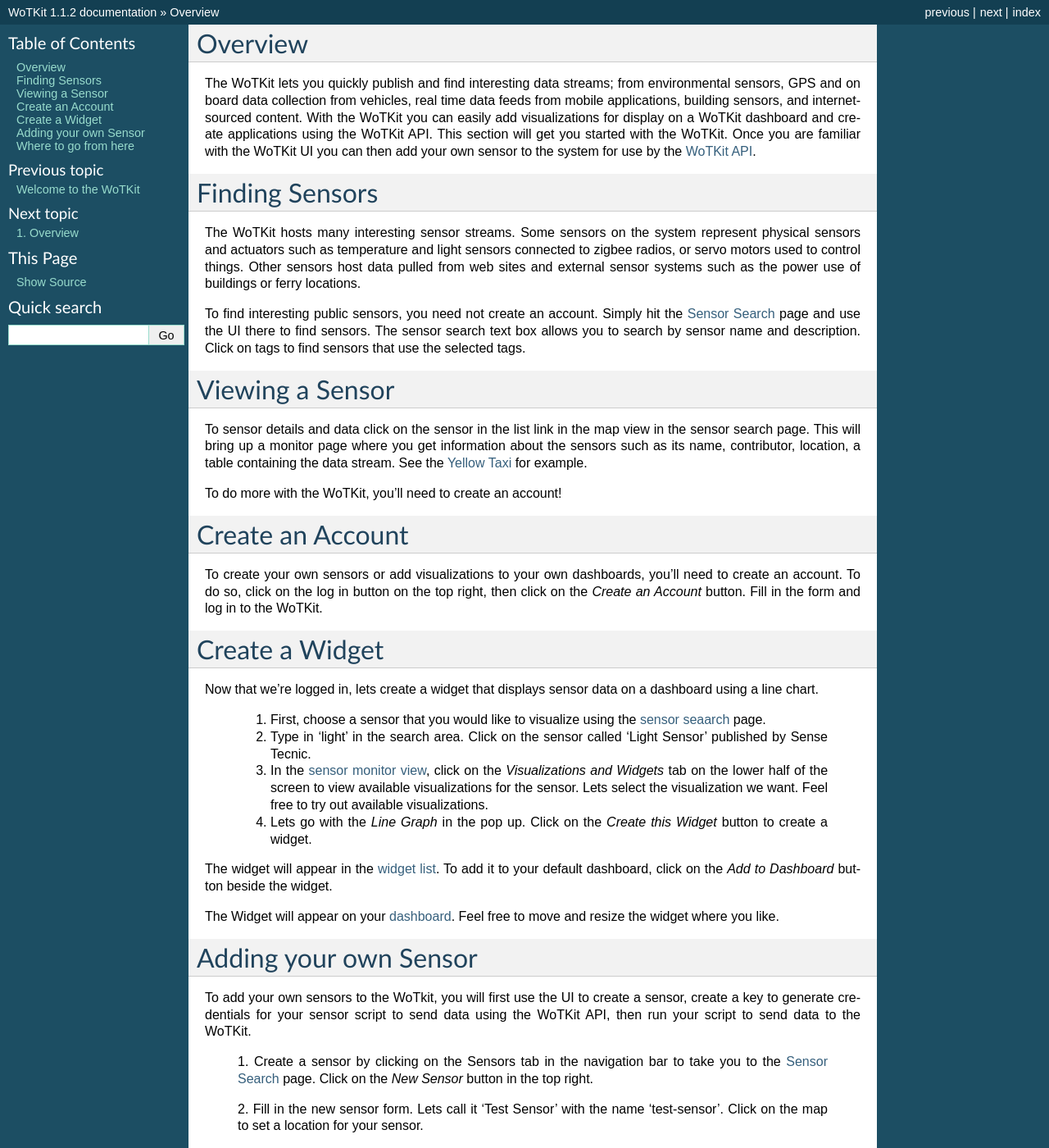
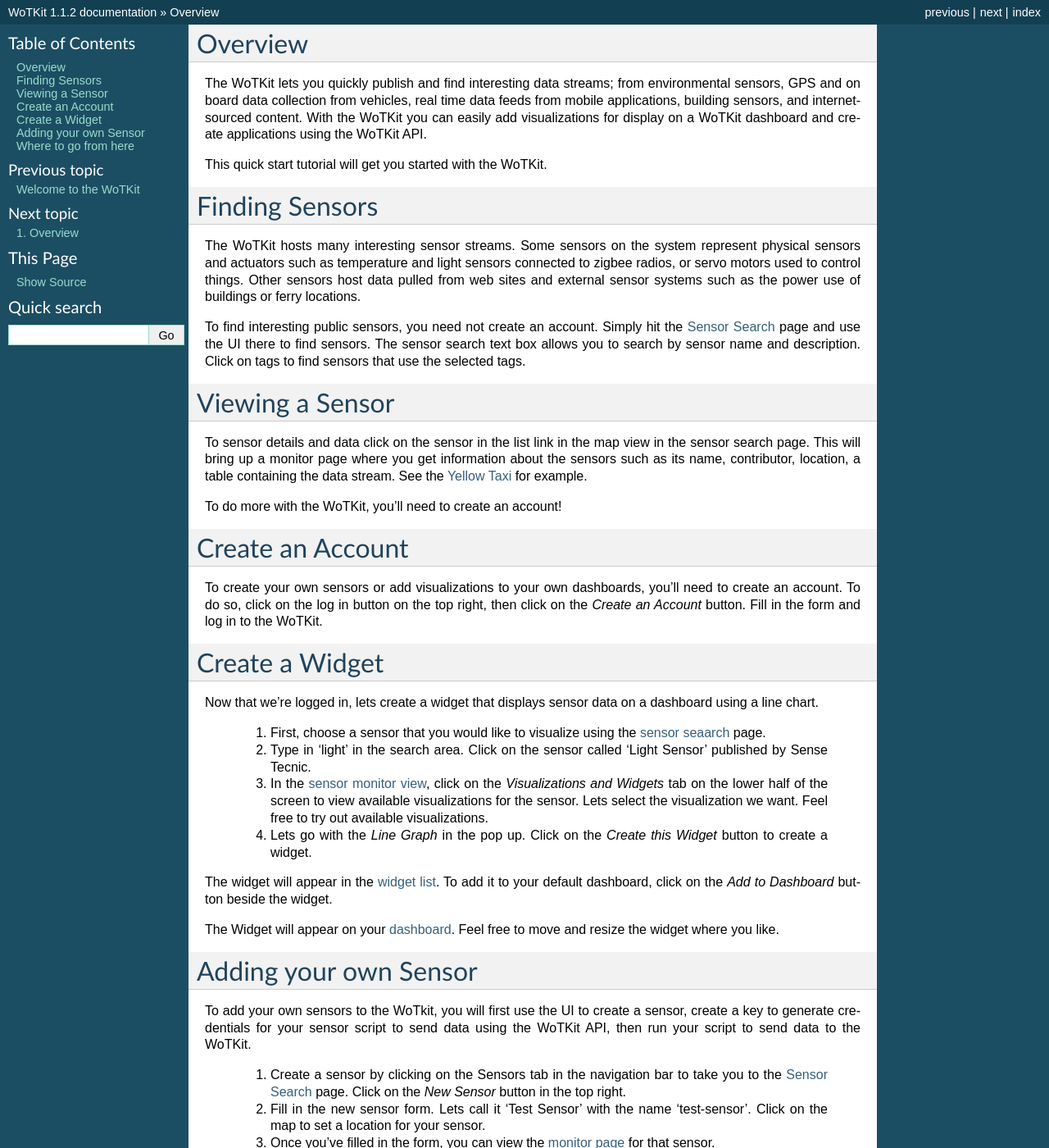
Before and after one commit to SenseTecnic/wotkit-docs, a Sphinx documentation site: the page built from source/quickstart.rst, in a window 1280 px wide and 1400 px high. Shown: the whole window at 82% size. Built offline with Sphinx 7.4.7, drawn with Linux system fonts in a browser that asks for light colours; formulas are drawn with MathJax 3; pages that are not in the unit, such as notebooks, are missing from menus; some of the changed text lies outside the part shown.

Commit message:
updated quickstart.rst

```diff
--- a/source/quickstart.rst
+++ b/source/quickstart.rst
@@ -6,8 +6,9 @@
 The WoTKit lets you quickly publish and find interesting data streams; from environmental sensors, GPS and on board
 data collection from vehicles, real time data feeds from mobile applications, building sensors, and internet-sourced
 content.  With the WoTKit you can easily add visualizations for display on a WoTKit dashboard and create applications
-using the WoTKit API.  This section will get you started with the WoTKit.  Once you are familiar with the WoTKit UI
-you can then add your own sensor to the system for use by the :ref:`WoTKit API <api-documentation>`.
+using the WoTKit API.
+
+This quick start tutorial will get you started with the WoTKit.
 
 Finding Sensors
 ===============
@@ -53,19 +54,16 @@
 To add your own sensors to the WoTkit, you will first use the UI to create a sensor, create a key to generate credentials
 for your sensor script to send data using the WoTKit API, then run your script to send data to the WoTKit.
 
-    1. Create a sensor by clicking on the Sensors tab in the navigation bar to take you to the :wotkit:`Sensor Search <sensors>` page.
-    Click on the *New Sensor* button in the top right.
+    1. Create a sensor by clicking on the Sensors tab in the navigation bar to take you to the :wotkit:`Sensor Search <sensors>` page.  Click on the *New Sensor* button in the top right.
 
-    2. Fill in the new sensor form.  Lets call it 'Test Sensor' with the name 'test-sensor'.  Click on the map to set a
-    location for your sensor.
+    2. Fill in the new sensor form.  Lets call it 'Test Sensor' with the name 'test-sensor'.  Click on the map to set a location for your sensor.
 
     3. Once you've filled in the form, you can view the :wotkit:`monitor page <sensors/test-sensor/monitor>` for that sensor.
 
 At this point you've created a resource on the wotkit for your sensor.  Now it is time to create a key to use in your
 sensor scripts to send data to the WoTKit using the API.
 
-    1. Create an API key by clicking on the Keys button in the navigation bar to take you to the
-    :wotkit:`Keys <keys>` page.
+    1. Create an API key by clicking on the Keys button in the navigation bar to take you to the :wotkit:`Keys <keys>` page.
 
     2. Click on the *New Key* button in the top right.
 
@@ -128,8 +126,7 @@
 Be sure to paste your generated key id and password into the variables above and make sure the sensor name is the one
 you chose for your sensor in the URL (we suggested 'test-sensor').
 
-Now if all goes well, the script will send a random value to the wotkit every 2 seconds.  View the :wotkit:`monitor page <sensors/test-sensor/monitor>`
-to see the new data added to the data table below in near real time.  Click on the 'Visualizations and Widgets' tab to visualize the data
+Now if all goes well, the script will send a random value to the wotkit every 2 seconds.  View the :wotkit:`monitor page <sensors/test-sensor/monitor>` to see the new data added to the data table below in near real time.  Click on the 'Visualizations and Widgets' tab to visualize the data
 with line charts and graphs.
 
 Where to go from here
@@ -137,5 +134,4 @@
 
 Consult the :ref:`user-documentation` for more information on using the WoTKit portal.
 
-To create your own WoTKit applications, register sensors dynamically and take advantage of the WoTKit platform with your
-own applications, consult the :ref:`WoTKit API documentation <api-documentation>`.
+To create your own WoTKit applications, register sensors dynamically and take advantage of the WoTKit platform with your own applications, consult the :ref:`WoTKit API documentation <api-documentation>`.
```
